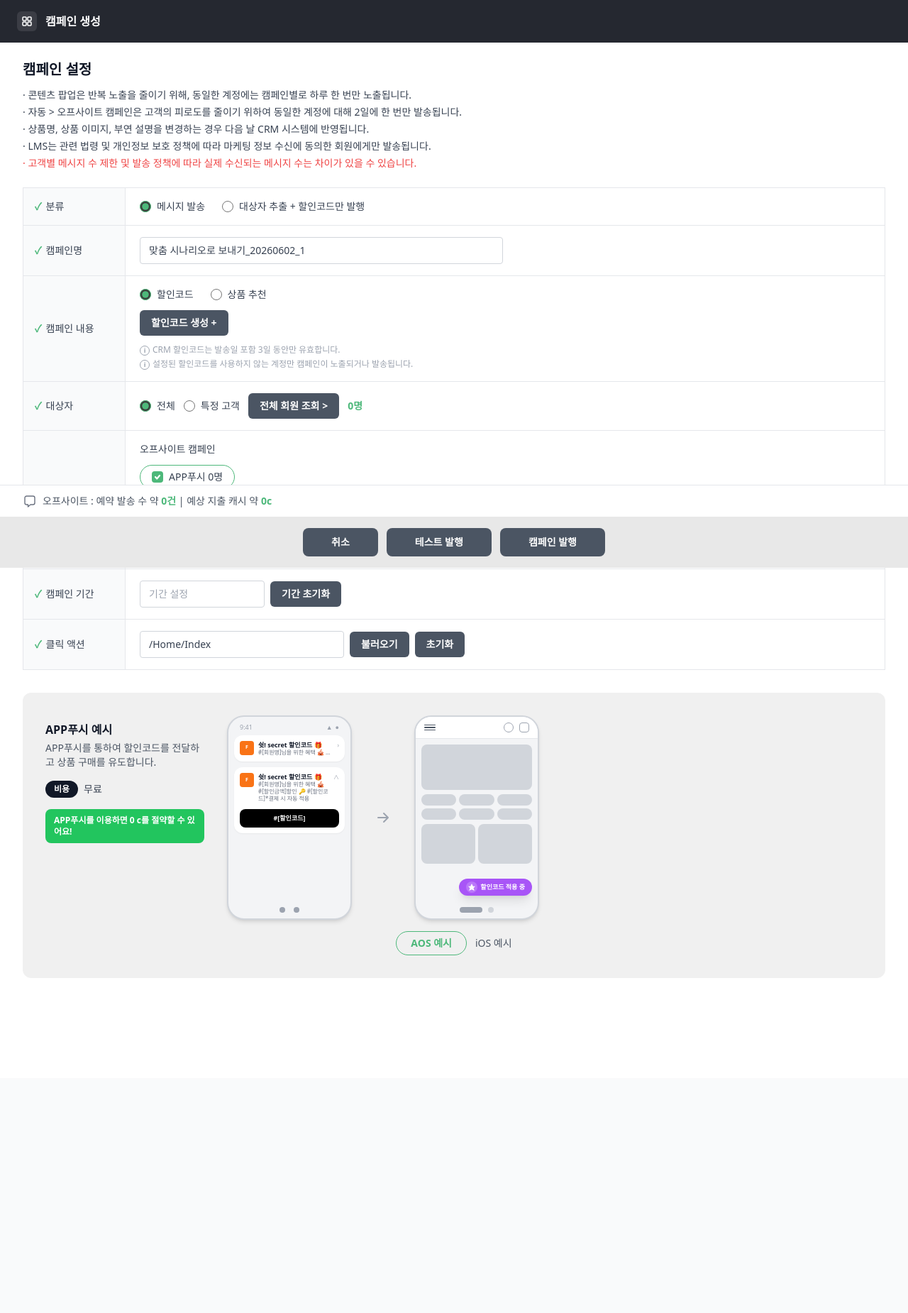
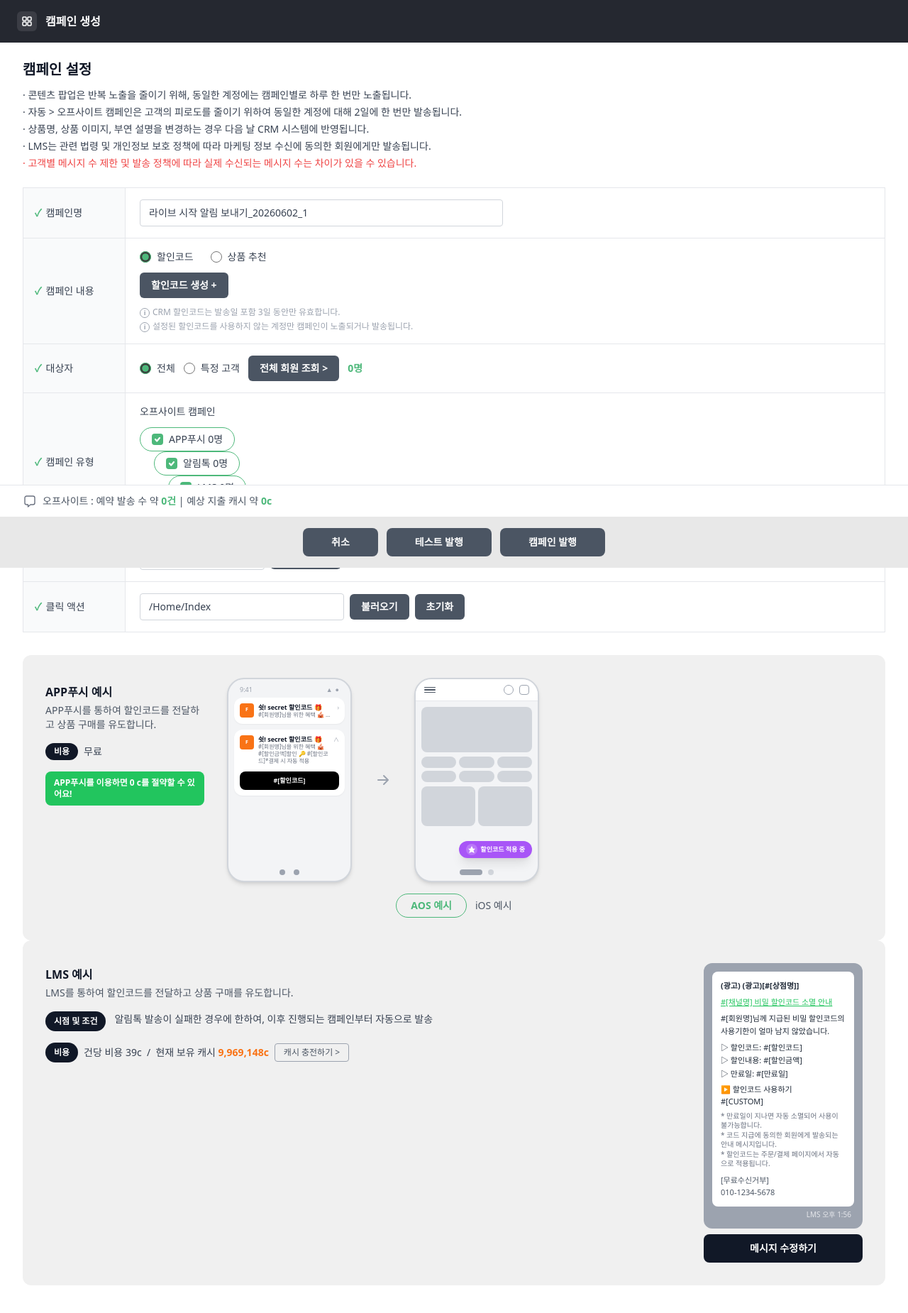
Before and after one commit to vldlzm/flexg_CRM_LIVE, a Next.js app: page /crm/live/create in a window 1280 px wide. Shown: the top 1850 px of the page at 71% size. Before the commit the page ends 1519 px from the top, so only its background shows below. Built offline with nearby package versions, Linux system fonts and the light colour scheme.

Commit message:
auto: 2026-06-02 12:16

```diff
--- a/next.config.js
+++ b/next.config.js
@@ -1,8 +1,5 @@
 /** @type {import('next').NextConfig} */
 const nextConfig = {
-  experimental: {
-    appDir: true,
-  },
 }
 
 module.exports = nextConfig
--- a/src/components/CrmLiveCreate.tsx
+++ b/src/components/CrmLiveCreate.tsx
@@ -184,19 +184,11 @@ export default function CrmLiveCreate() {
         {/* 폼 */}
         <div className="mb-8 border border-gray-200">
 
-          {/* 분류 */}
-          <FormRow label="분류">
-            <div className="flex items-center gap-6">
-              <RadioInput name="category" label="메시지 발송" defaultChecked />
-              <RadioInput name="category" label="대상자 추출 + 할인코드만 발행" />
-            </div>
-          </FormRow>
-
           {/* 캠페인명 */}
           <FormRow label="캠페인명">
             <input
               type="text"
-              defaultValue="맞춤 시나리오로 보내기_20260602_1"
+              defaultValue="라이브 시작 알림 보내기_20260602_1"
               className="w-full max-w-lg rounded border border-gray-300 px-3 py-2 text-sm text-gray-700 focus:border-[#4DB87A] focus:outline-none focus:ring-1 focus:ring-[#4DB87A]"
             />
           </FormRow>
@@ -313,6 +305,78 @@ export default function CrmLiveCreate() {
           </div>
         </div>
 
+        {/* LMS 예시 */}
+        <div className="rounded-xl bg-[#f0f0f0] p-8">
+          <div className="flex items-start gap-8">
+            {/* 좌측 설명 */}
+            <div className="flex-1 space-y-4 pt-1">
+              <div>
+                <h3 className="mb-1 text-base font-bold text-gray-900">LMS 예시</h3>
+                <p className="text-sm text-gray-600">LMS를 통하여 할인코드를 전달하고 상품 구매를 유도합니다.</p>
+              </div>
+              <div className="flex items-start gap-3">
+                <span className="inline-flex shrink-0 items-center rounded-full bg-[#111827] px-3 py-1.5 text-xs font-bold text-white">
+                  시점 및 조건
+                </span>
+                <p className="text-sm leading-relaxed text-gray-700">
+                  알림톡 발송이 실패한 경우에 한하여, 이후 진행되는 캠페인부터 자동으로 발송
+                </p>
+              </div>
+              <div className="flex flex-wrap items-center gap-2">
+                <span className="inline-flex items-center rounded-full bg-[#111827] px-3 py-1.5 text-xs font-bold text-white">
+                  비용
+                </span>
+                <span className="text-sm text-gray-700">
+                  건당 비용 39c &nbsp;/&nbsp; 현재 보유 캐시{' '}
+                  <span className="font-bold text-[#f97316]">9,969,148c</span>
+                </span>
+                <button className="rounded border border-gray-400 px-3 py-1 text-xs text-gray-600 hover:bg-gray-100 transition-colors">
+                  캐시 충전하기 &gt;
+                </button>
+              </div>
+            </div>
+
+            {/* 우측 LMS 메시지 카드 */}
+            <div className="w-56 shrink-0">
+              <div className="rounded-xl bg-[#9ca3af] p-3">
+                <div className="rounded-lg bg-white p-3 space-y-1.5">
+                  <p className="text-[11px] font-semibold text-gray-800">(광고) (광고)[#[상점명]]</p>
+                  <p className="text-[11px] font-medium text-[#22c55e] underline cursor-pointer">
+                    #[채널명] 비밀 할인코드 소멸 안내
+                  </p>
+                  <p className="text-[11px] leading-relaxed text-gray-800">
+                    #[회원명]님께 지급된 비밀 할인코드의 사용기한이 얼마 남지 않았습니다.
+                  </p>
+                  <div className="space-y-0.5 text-[11px] text-gray-800">
+                    <p>▷ 할인코드: #[할인코드]</p>
+                    <p>▷ 할인내용: #[할인금액]</p>
+                    <p>▷ 만료일: #[만료일]</p>
+                  </div>
+                  <div className="text-[11px] text-gray-800">
+                    <p>▶ 할인코드 사용하기</p>
+                    <p>#[CUSTOM]</p>
+                  </div>
+                  <div className="space-y-0.5 text-[10px] leading-tight text-gray-500">
+                    <p>* 만료일이 지나면 자동 소멸되어 사용이 불가능합니다.</p>
+                    <p>* 코드 지급에 동의한 회원에게 발송되는 안내 메시지입니다.</p>
+                    <p>* 할인코드는 주문/결제 페이지에서 자동으로 적용됩니다.</p>
+                  </div>
+                  <div className="pt-1 text-[11px] text-gray-600">
+                    <p>[무료수신거부]</p>
+                    <p>010-1234-5678</p>
+                  </div>
+                </div>
+                <div className="mt-1 flex justify-end pr-1">
+                  <span className="text-[10px] text-gray-200">LMS 오후 1:56</span>
+                </div>
+              </div>
+              <button className="mt-2 w-full rounded-lg bg-[#111827] py-2.5 text-sm font-bold text-white hover:bg-black transition-colors">
+                메시지 수정하기
+              </button>
+            </div>
+          </div>
+        </div>
+
       </div>
 
       {/* ── 하단 고정 ── */}
--- a/src/components/CrmLiveDetail.tsx
+++ b/src/components/CrmLiveDetail.tsx
@@ -28,16 +28,15 @@ const PurchaseIconWhite = () => (
 
 const STATS_DATA = [
   { type: 'APP푸시', purchase: '0', sent: '0', clicks: '0', clickRate: '0%', buyCount: '0', convRate: '0%', roas: '0%', cost: '무료', sentBlue: false, clicksBlue: false },
-  { type: '알림톡',  purchase: '0', sent: '0', clicks: '0', clickRate: '0%', buyCount: '0', convRate: '0%', roas: '0%', cost: '0c',  sentBlue: true,  clicksBlue: false },
   { type: '브랜드메시지', purchase: '0', sent: '0', clicks: '0', clickRate: '0%', buyCount: '0', convRate: '0%', roas: '0%', cost: '0c', sentBlue: false, clicksBlue: false },
   { type: 'LMS',    purchase: '0', sent: '0', clicks: '1', clickRate: '0%', buyCount: '0', convRate: '0%', roas: '0%', cost: '12c', sentBlue: true,  clicksBlue: true  },
 ];
 
 const CAMPAIGN_LIST = [
-  { no: 17, name: '맞춤 시나리오로 보내기_20260526_1', startDate: '2026-06-18 18:30', startHighlight: true,  createdAt: '2026-05-26 15:25:23', hasStats: true,  hasSend: true,  hasDownload: true  },
-  { no: 16, name: '맞춤 시나리오로 보내기_20260511_1', startDate: '2026-05-11 23:00', startHighlight: false, createdAt: '2026-05-11 22:01:12', hasStats: false, hasSend: false, hasDownload: false },
-  { no: 15, name: '맞춤 시나리오로 보내기_20260310_1', startDate: '2026-03-10 16:00', startHighlight: false, createdAt: '2026-03-10 14:50:32', hasStats: false, hasSend: false, hasDownload: false },
-  { no: 14, name: '맞춤 시나리오로 보내기_20251211_1', startDate: '2025-12-20 00:00', startHighlight: false, createdAt: '2025-12-11 10:28:39', hasStats: true,  hasSend: true,  hasDownload: false },
+  { no: 17, name: '라이브 시작 알림 보내기_20260526_1', startDate: '2026-06-18 18:30', startHighlight: true,  createdAt: '2026-05-26 15:25:23', hasStats: true,  hasSend: true,  },
+  { no: 16, name: '라이브 시작 알림 보내기_20260511_1', startDate: '2026-05-11 23:00', startHighlight: false, createdAt: '2026-05-11 22:01:12', hasStats: false, hasSend: false, },
+  { no: 15, name: '라이브 시작 알림 보내기_20260310_1', startDate: '2026-03-10 16:00', startHighlight: false, createdAt: '2026-03-10 14:50:32', hasStats: false, hasSend: false, },
+  { no: 14, name: '라이브 시작 알림 보내기_20251211_1', startDate: '2025-12-20 00:00', startHighlight: false, createdAt: '2025-12-11 10:28:39', hasStats: true,  hasSend: true,  },
 ];
 
 const Badge = ({ children }: { children: React.ReactNode }) => (
@@ -70,11 +69,6 @@ export default function CrmLiveDetail() {
               <span className="cursor-pointer font-medium text-[#4DB87A] hover:underline">원클릭 수동 캠페인이란?</span>
               {' '}직접 선택한 고객에게 특정 시점에 개별적으로 메시지를 노출하거나 발송합니다.
             </p>
-            <p className="text-sm text-gray-700">
-              <span className="mr-1 text-gray-500">·</span>
-              <span className="cursor-pointer font-medium text-[#4DB87A] hover:underline">맞춤 시나리오란?</span>
-              {' '}구매 가능성이 높은 고객을 직접 선택해 맞춤형으로 할인코드와 상품 추천을 진행할 수 있는 캠페인입니다.
-            </p>
           </div>
 
           {/* 캠페인 정보 배지 행 */}
@@ -89,7 +83,7 @@ export default function CrmLiveDetail() {
             </div>
             <div className="flex items-center gap-1">
               <Badge>캠페인명</Badge>
-              <Badge>맞춤 시나리오로 보내기</Badge>
+              <Badge>라이브 시작 알림 보내기</Badge>
             </div>
             <div className="flex items-center gap-1">
               <Badge>캠페인 목적</Badge>
@@ -199,7 +193,6 @@ export default function CrmLiveDetail() {
                   <th className="px-4 py-3 text-center text-xs font-semibold text-gray-600">통계</th>
                   <th className="px-4 py-3 text-center text-xs font-semibold text-gray-600 whitespace-nowrap">테스트 발행</th>
                   <th className="px-4 py-3 text-center text-xs font-semibold text-gray-600 whitespace-nowrap">발송 내역</th>
-                  <th className="px-4 py-3 text-center text-xs font-semibold text-gray-600 whitespace-nowrap">다운로드</th>
                   <th className="px-4 py-3 text-center text-xs font-semibold text-gray-600 whitespace-nowrap">진행 여부</th>
                 </tr>
               </thead>
@@ -239,13 +232,6 @@ export default function CrmLiveDetail() {
                       )}
                     </td>
                     <td className="px-4 py-3 text-center">
-                      {row.hasDownload && (
-                        <button className="rounded-md bg-[#1e6b3c] px-3 py-1.5 text-xs font-semibold text-white hover:bg-[#165530] transition-colors whitespace-nowrap">
-                          대상자 ↓
-                        </button>
-                      )}
-                    </td>
-                    <td className="px-4 py-3 text-center">
                       <span className="rounded-full border border-[#4DB87A] px-3 py-1 text-xs font-semibold text-[#4DB87A] whitespace-nowrap">
                         진행 종료
                       </span>
```
